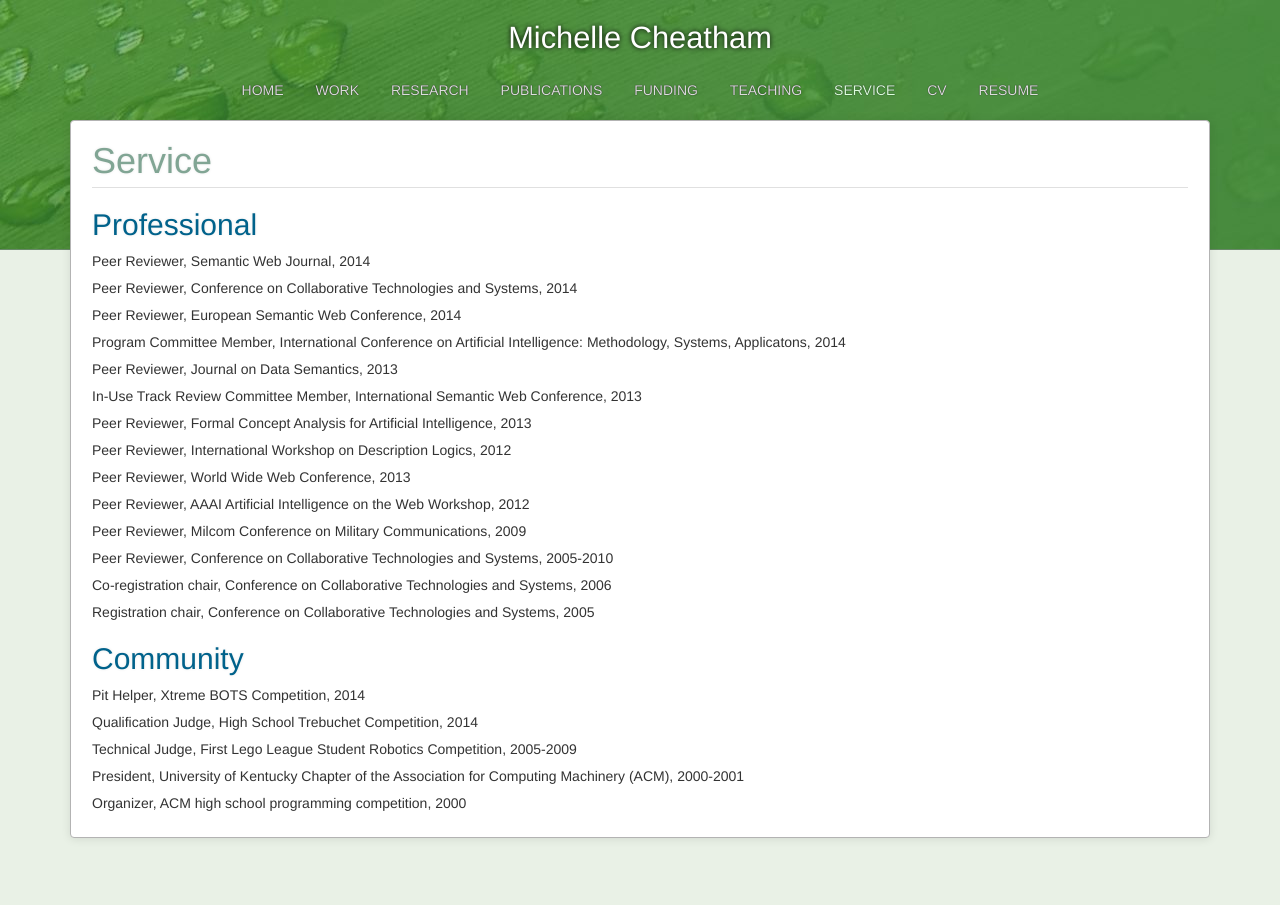
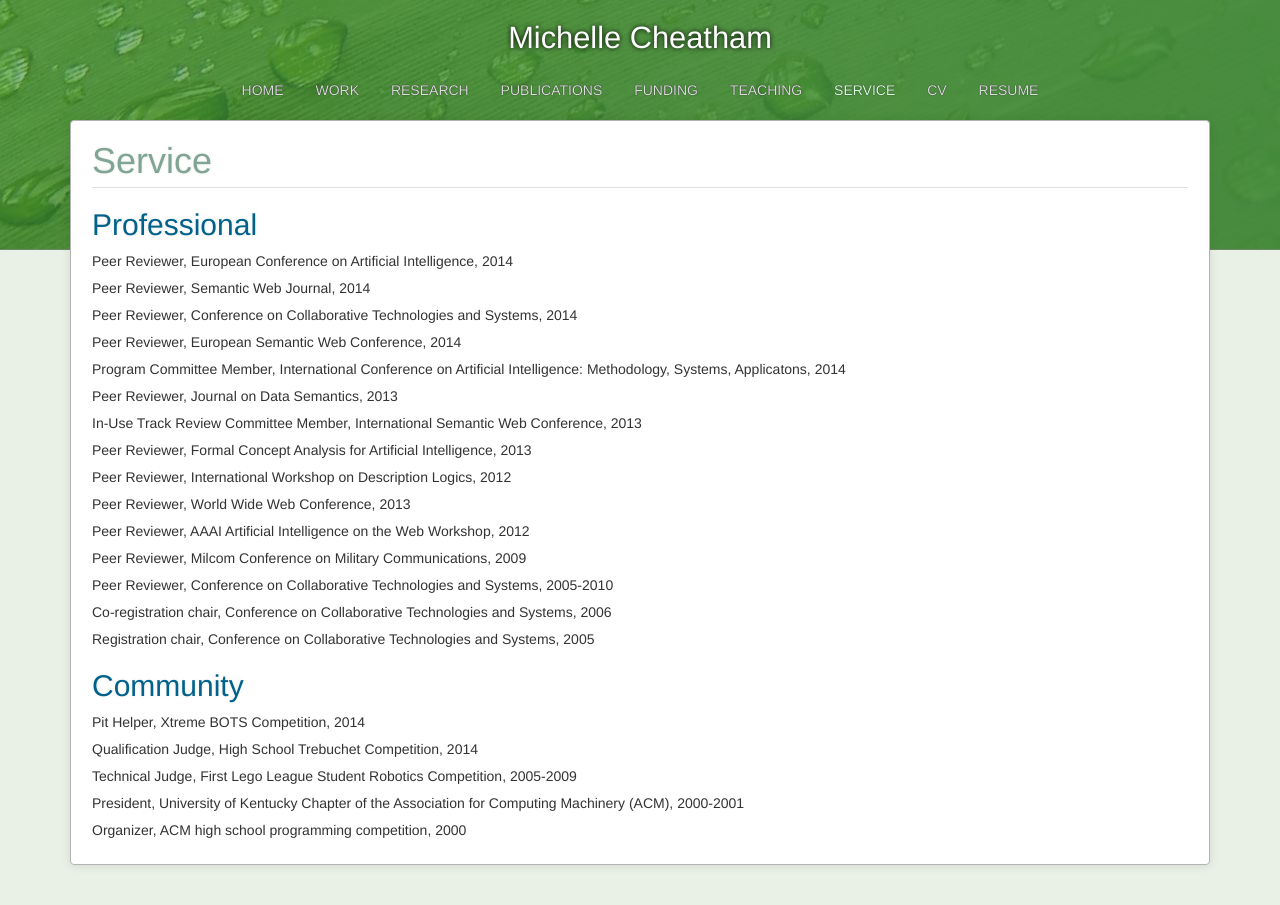
Before and after one commit to mcheatham/mcheatham.github.io, a Jekyll site: the page built from service.md, in a window 1280 px wide. Built offline with Jekyll 4.4.1, drawn with Linux system fonts in a browser that asks for light colours; Markdown is read by kramdown in place of the engine named in the settings.

Commit message:
Added ECAI review

```diff
--- a/_data/service.yaml
+++ b/_data/service.yaml
@@ -1,3 +1,8 @@
+- job: Peer Reviewer
+  organization: European Conference on Artificial Intelligence
+  date: 2014
+  type: professional
+
 - job: Pit Helper
   organization: Xtreme BOTS Competition
   date: 2014
```
